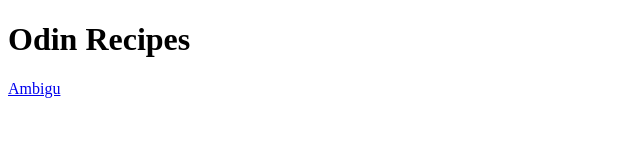
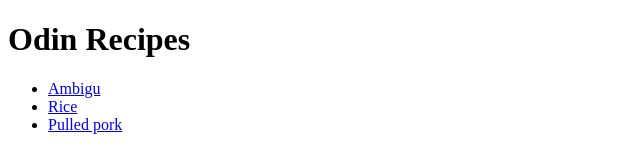
Before and after one commit to JLDehesa/odin-recipes, a plain HTML site: page index.html in a window 1280 px wide. Shown: the whole page, without its empty margins (0-640 px from the left). Drawn offline with Linux system fonts and the light colour scheme.

Commit message:
It4 add links to recipes on the main page

```diff
--- a/index.html
+++ b/index.html
@@ -7,7 +7,16 @@
     </head>
     <body>
         <h1>Odin Recipes</h1>
-        <a href="recipes/ambigu.html">Ambigu</a>
+
+        <ul>
+            <li><a href="recipes/ambigu.html">Ambigu</a></li>
+            <li><a href="recipes/rice.html">Rice</a></li>
+            <li><a href="recipes/pulled-pork.html">Pulled pork</a></li>
+
+
+        </ul>
+
+
 
     </body>
 
```
